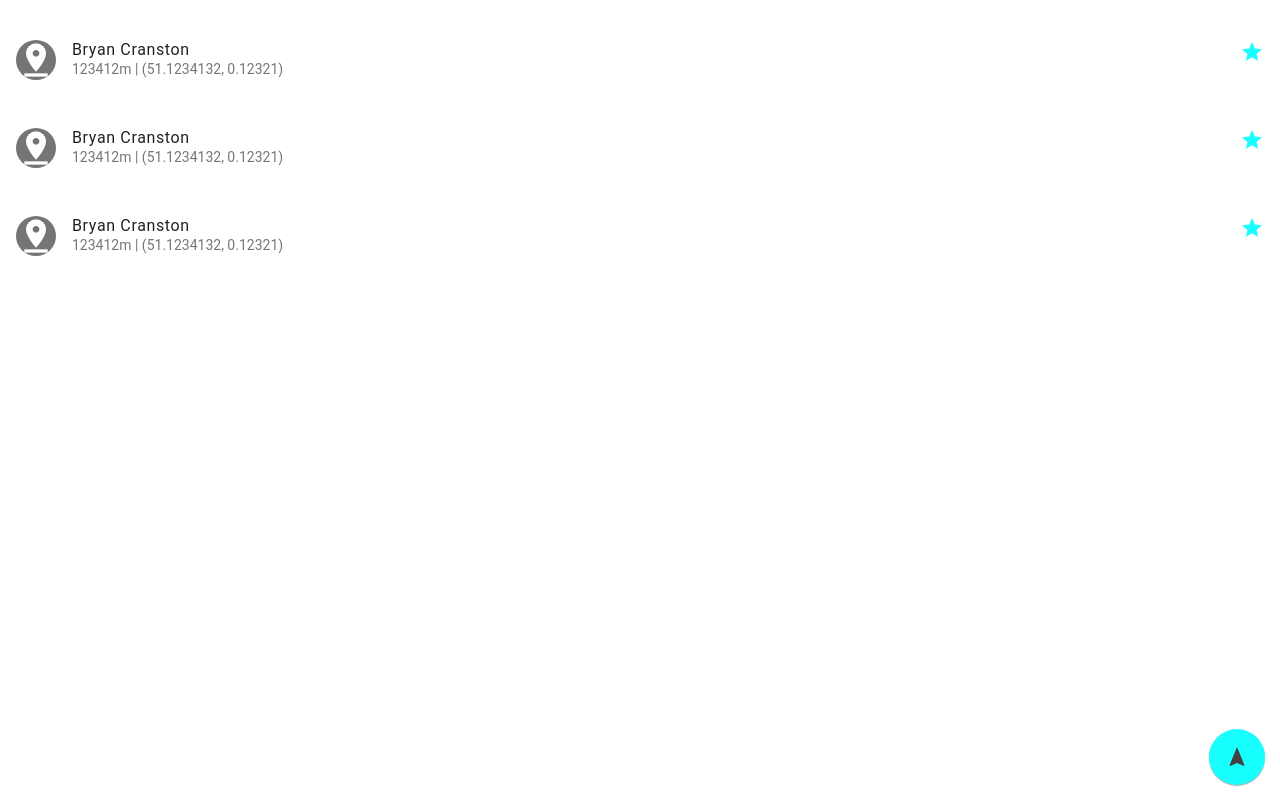
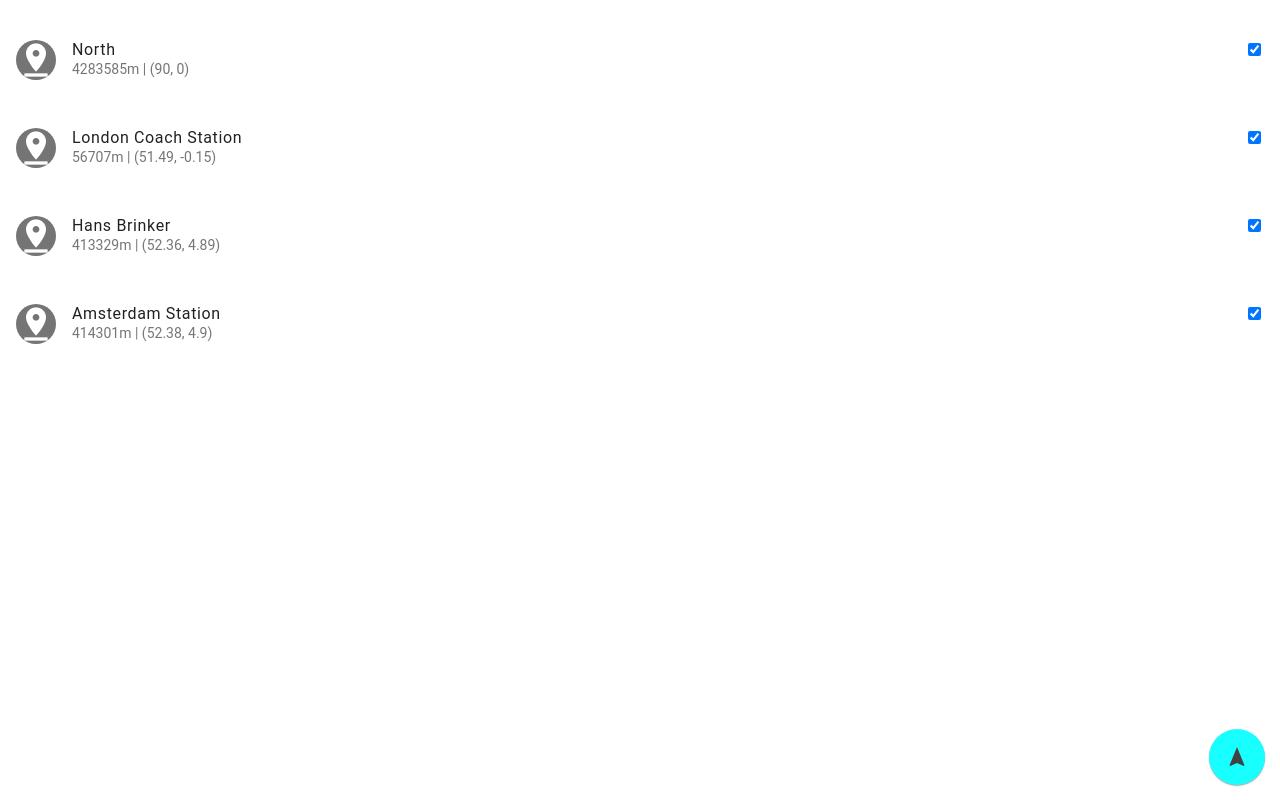
Before and after one commit to CallumI/compass, a plain HTML site: page compass.html in a window 1280 px wide. Both pictures are taken after a click on the button "list". Drawn offline with Linux system fonts and the light colour scheme.

Commit message:
Use real data in table
Currently there is a bug where sometimes the checkbox isn't
rendered properly.

```diff
--- a/compass.html
+++ b/compass.html
@@ -8,59 +8,22 @@
   <link rel="stylesheet" type="text/css" href="compass.css" />
   <script src="d3/d3.v4.min.js"></script>
   <link rel="stylesheet" href="mdl/material.pink-cyan.min.css">
-  <script defer src="mdl/material.min.js"></script>
+  <script src="mdl/material.min.js"></script>
 </head>
 
 <body>
   <div class="page-container">
     <div class="chart page page-displayed page-ontop page-move-in">
-      <!-- Colored FAB button with ripple -->
       <button class="main-button mdl-button mdl-js-button mdl-button--fab mdl-js-ripple-effect mdl-button--colored">
-                    <i class="material-icons">list</i>
-                  </button>
+        <i class="material-icons">list</i>
+      </button>
     </div>
     <div class="data page">
-      <ul class="demo-list-three mdl-list">
-        <li class="mdl-list__item mdl-list__item--three-line">
-          <span class="mdl-list__item-primary-content">
-            <i class="material-icons mdl-list__item-avatar">pin_drop</i>
-            <span>Bryan Cranston</span>
-            <span class="mdl-list__item-text-body">123412m | (51.1234132, 0.12321)</span>
-          </span>
-          <span class="mdl-list__item-secondary-content">
-            <a class="mdl-list__item-secondary-action" href="#">
-              <i class="material-icons">star</i>
-            </a>
-          </span>
-        </li>
-        <li class="mdl-list__item mdl-list__item--three-line">
-          <span class="mdl-list__item-primary-content">
-            <i class="material-icons mdl-list__item-avatar">pin_drop</i>
-            <span>Bryan Cranston</span>
-            <span class="mdl-list__item-text-body">123412m | (51.1234132, 0.12321)</span>
-          </span>
-          <span class="mdl-list__item-secondary-content">
-            <a class="mdl-list__item-secondary-action" href="#">
-              <i class="material-icons">star</i>
-            </a>
-          </span>
-        </li>
-        <li class="mdl-list__item mdl-list__item--three-line">
-          <span class="mdl-list__item-primary-content">
-            <i class="material-icons mdl-list__item-avatar">pin_drop</i>
-            <span>Bryan Cranston</span>
-            <span class="mdl-list__item-text-body">123412m | (51.1234132, 0.12321)</span>
-          </span>
-          <span class="mdl-list__item-secondary-content">
-            <a class="mdl-list__item-secondary-action" href="#">
-              <i class="material-icons">star</i>
-            </a>
-          </span>
-        </li>
+      <ul class="mdl-list">
       </ul>
       <button class="main-button mdl-button mdl-js-button mdl-button--fab mdl-js-ripple-effect mdl-button--colored">
-                    <i class="material-icons">navigation</i>
-                  </button>
+        <i class="material-icons">navigation</i>
+      </button>
     </div>
   </div>
   <script src="compass.js"></script>
--- a/compass.js
+++ b/compass.js
@@ -48,6 +48,13 @@
 // Return the degress of radians.
 function r2d(radian) {
   return radian * 180 / (Math.PI);
+}
+
+// Returns the string of a number rounded to the given number of
+// decimalPlaces.
+function rdp(num, decimalPlaces){
+  let shift = Math.pow(10, decimalPlaces);
+  return "" + Math.round(num * shift) / shift;
 }
 
 // Create an outer svg element within the container .chart element.
@@ -111,6 +118,27 @@
       updateSelectedPlace(d);
       d3.event.stopPropagation();
     });
+
+    var listElements = d3.select(".mdl-list").selectAll("li")
+      .data(places);
+    listElements.enter().append("li")  // Applied to new
+      .attr("class", "mdl-list__item mdl-list__item--three-line");
+
+    listElements.merge(listElements)  // Applied to new + old
+      .html((d, i) =>
+      '<span class="mdl-list__item-primary-content">'+
+        '<i class="material-icons mdl-list__item-avatar">pin_drop</i>'+
+        '<span>' + d[2] + '</span>' +
+        '<span class="mdl-list__item-text-body">' +
+        Math.round(getDistance(coords, d)) +
+        'm | (' + rdp(d[0], 2) + ', '+ rdp(d[1], 2) + ')' +
+        '</span>' +
+      '</span>' +
+      '<span class="mdl-list__item-secondary-content">' +
+        '<label class="mdl-switch mdl-js-switch mdl-js-ripple-effect" for="switch-' + i + '">' +
+          '<input type="checkbox" id="switch-' + i + '" class="mdl-switch__input" checked>' +
+        '</label> ' +
+      '</span>');
 
   compass_pointers.exit().remove(); // Remove redundant elements.s
 
```
